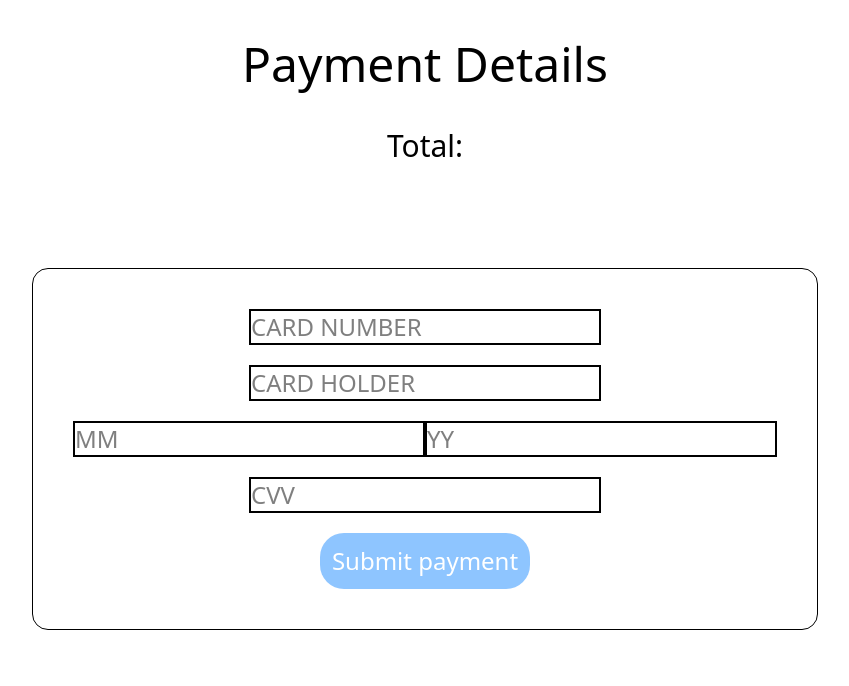
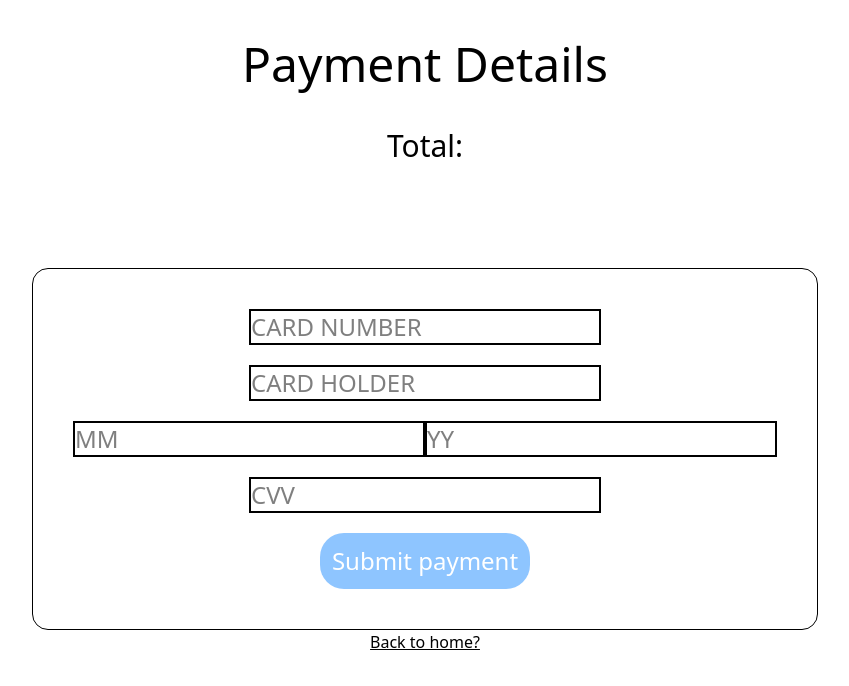
Before and after one commit to manje22/OARWA-zavrsni, a React (Vite) app in the folder front-end/: page /payment in a window 1280 px wide. Shown: the top 686 px of the page, without its empty margins (215-1064 px from the left). Built offline with nearby package versions, Linux system fonts and the light colour scheme.

Commit message:
added link to homepage

```diff
--- a/front-end/src/pages/Payment.jsx
+++ b/front-end/src/pages/Payment.jsx
@@ -1,5 +1,6 @@
 import { useState } from "react";
 import { HandleChange } from "../utils/forms";
+import { Link } from "react-router";
 
 function Payment({ total }) {
   const [formData, setformData] = useState({
@@ -124,6 +125,12 @@ function Payment({ total }) {
           </div>
         )}
       </div>
+
+      <div>
+        <Link to={"/"} className="hover:text-blue-700 underline">
+          Back to home?
+        </Link>
+      </div>
     </div>
   );
 }
```
